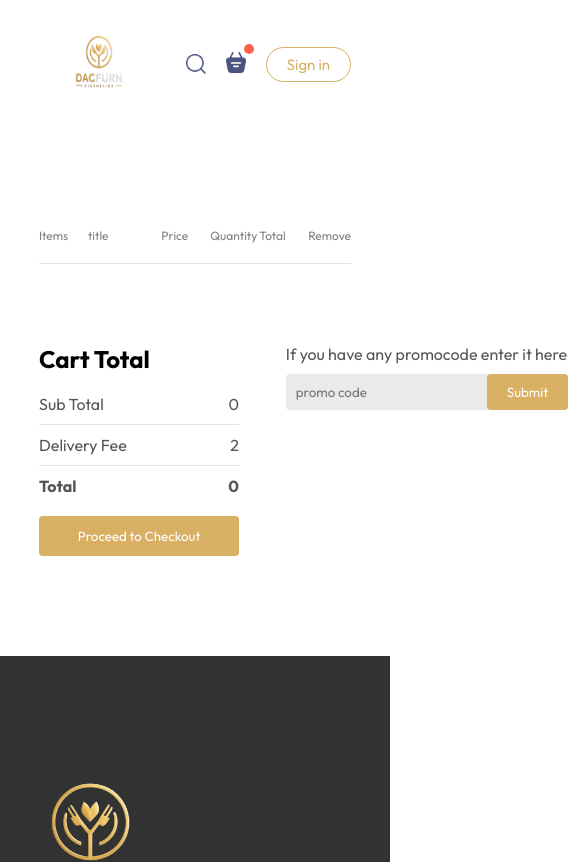
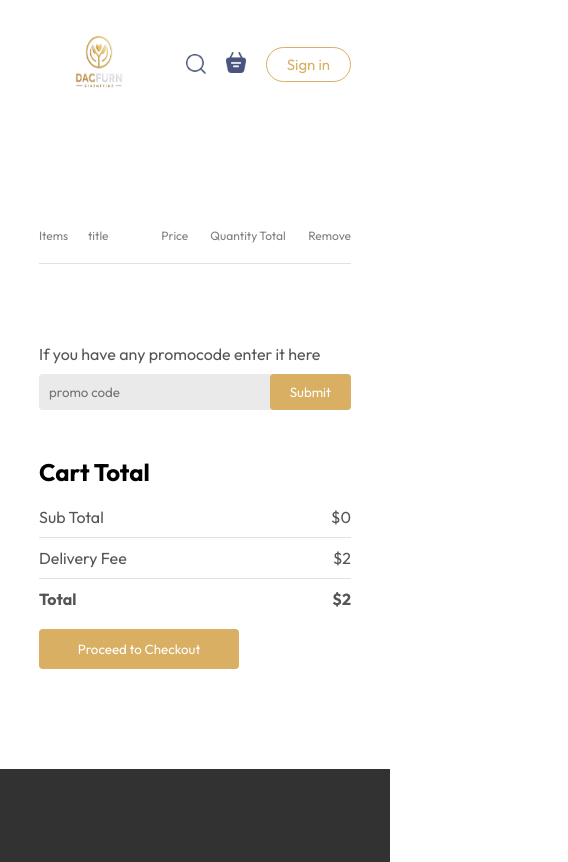
Before and after one commit to BalasaitejaG/Dagfurn, a React (Vite) app: page /cart in a window 390 px wide. Shown: the top 862 px of the page, 568 px wide, since content can reach past the window. Built offline with nearby package versions, Linux system fonts and the light colour scheme.

Commit message:
cart is totally done , even the dot also works corectly

```diff
--- a/src/components/nav-bar/Navbar.jsx
+++ b/src/components/nav-bar/Navbar.jsx
@@ -1,31 +1,55 @@
 // eslint-disable-next-line no-unused-vars
-import React,{useState}from 'react'
-import './Navbar.css'
-import { assets } from '../../assets/assets'
-import { Link } from 'react-router-dom'
+import React, { useContext, useState } from "react";
+import "./Navbar.css";
+import { assets } from "../../assets/assets";
+import { Link } from "react-router-dom";
+import { StoreContext } from "../../context/StoreContext";
 
-const Navbar = ({setShowLogin}) => {
+const Navbar = ({ setShowLogin }) => {
+  const [menu, setMenu] = useState("menu");
 
-    const [menu, setMenu] = useState("menu");
+  const { getTotalCartAmount } = useContext(StoreContext);
 
   return (
-    <div className='navbar'>
-       <Link to='/'><img src={assets.logo} alt="" className='logo'/></Link>
-        <ul className='navbar-menu'>
-            <Link to='/' onClick={() => setMenu("home")} className={menu==="home"? "active":"" }>Home</Link>
-            <a href='#ExploreMenu' onClick={() => setMenu("menu")} className={menu==="menu"? "active":"" }>Menu</a>
-            <a href='#Footer' onClick={() => setMenu("contactUs")} className={menu==="contactUs"? "active":"" }>Contact Us</a>
-        </ul>
-        <div className='navbar-right'>
-            <img src={assets.search_icon} alt="" />
+    <div className="navbar">
+      <Link to="/">
+        <img src={assets.logo} alt="" className="logo" />
+      </Link>
+      <ul className="navbar-menu">
+        <Link
+          to="/"
+          onClick={() => setMenu("home")}
+          className={menu === "home" ? "active" : ""}
+        >
+          Home
+        </Link>
+        <a
+          href="#ExploreMenu"
+          onClick={() => setMenu("menu")}
+          className={menu === "menu" ? "active" : ""}
+        >
+          Menu
+        </a>
+        <a
+          href="#Footer"
+          onClick={() => setMenu("contactUs")}
+          className={menu === "contactUs" ? "active" : ""}
+        >
+          Contact Us
+        </a>
+      </ul>
+      <div className="navbar-right">
+        <img src={assets.search_icon} alt="" />
         <div className="navbar-search-icon">
-            <Link to='/cart'><img src={assets.basket_icon} alt="" /></Link>
-            <div className="dot"></div>
+          <Link to="/cart">
+            <img src={assets.basket_icon} alt="" />
+          </Link>
+          <div className={getTotalCartAmount() === 0 ? "" : "dot"}></div>
         </div>
-        <button onClick={()=>setShowLogin(true)}>Sign in</button>
-        </div>
+        <button onClick={() => setShowLogin(true)}>Sign in</button>
+      </div>
     </div>
-  )
-}
+  );
+};
 
-export default Navbar
+export default Navbar;
--- a/src/context/StoreContext.jsx
+++ b/src/context/StoreContext.jsx
@@ -1,4 +1,4 @@
-import { createContext, useEffect, useState } from "react";
+import { createContext, useState } from "react";
 import { food_list } from "../assets/assets";
 
 export const StoreContext = createContext(null);
@@ -28,7 +28,7 @@ const StoreContextProvider = (props) => {
     let totalAmount = 0;
     for (const item in cartItems) {
       if (cartItems[item] > 0) {
-        let itemInfo = food_list.find((food) => food.id === item);
+        let itemInfo = food_list.find((product) => product._id === item);
         totalAmount += itemInfo.price * cartItems[item];
       }
     }
@@ -41,7 +41,7 @@ const StoreContextProvider = (props) => {
     setCartItems,
     addtoCart,
     removeFromCart,
-    getTotalCartAmount
+    getTotalCartAmount,
   };
   return (
     <StoreContext.Provider value={contextValue}>
--- a/src/pages/cart/cart.css
+++ b/src/pages/cart/cart.css
@@ -95,3 +95,14 @@
   border-radius: 4px;
   cursor: pointer;
 }
+
+@media (max-width: 750px) {
+  .cart-bottom{
+    flex-direction: column-reverse;
+  }
+
+  .cart-promocode{
+    justify-content: start;
+  }
+
+}
--- a/src/pages/cart/cart.jsx
+++ b/src/pages/cart/cart.jsx
@@ -1,10 +1,9 @@
 import React, { useContext } from "react";
 import "./cart.css";
 import { StoreContext } from "../../context/StoreContext";
-import { food_list } from "../../assets/assets";
 
 const cart = () => {
-  const { cartItems, food_List, removeFromCart } = useContext(StoreContext);
+  const { cartItems, food_list, removeFromCart, getTotalCartAmount } = useContext(StoreContext);
 
   return (
     <div className="cart">
@@ -48,17 +47,17 @@ const cart = () => {
           <div>
             <div className="cart-total-details">
               <p>Sub Total</p>
-              <p>{0}</p>
+              <p>${getTotalCartAmount()}</p>
             </div>
             <hr />
             <div className="cart-total-details">
               <p>Delivery Fee</p>
-              <p>{2}</p>
+              <p>${2}</p>
             </div>
             <hr />
             <div className="cart-total-details">
               <b>Total</b>
-              <b>{0}</b>
+              <b>${getTotalCartAmount()+2}</b>
             </div>
           </div>
           <button>Proceed to Checkout</button>
```
